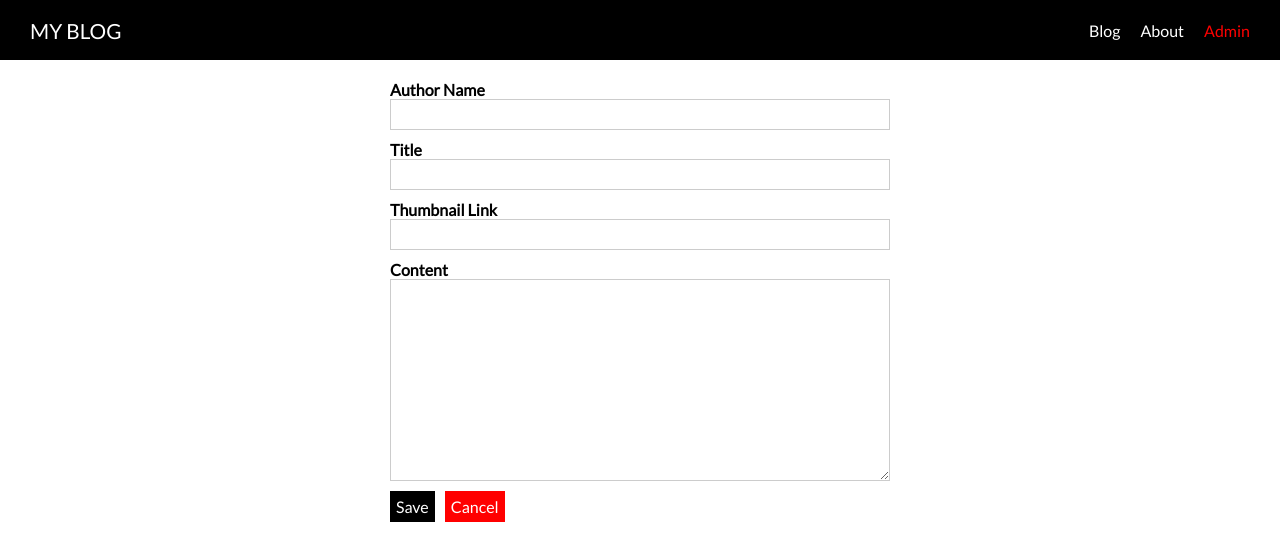
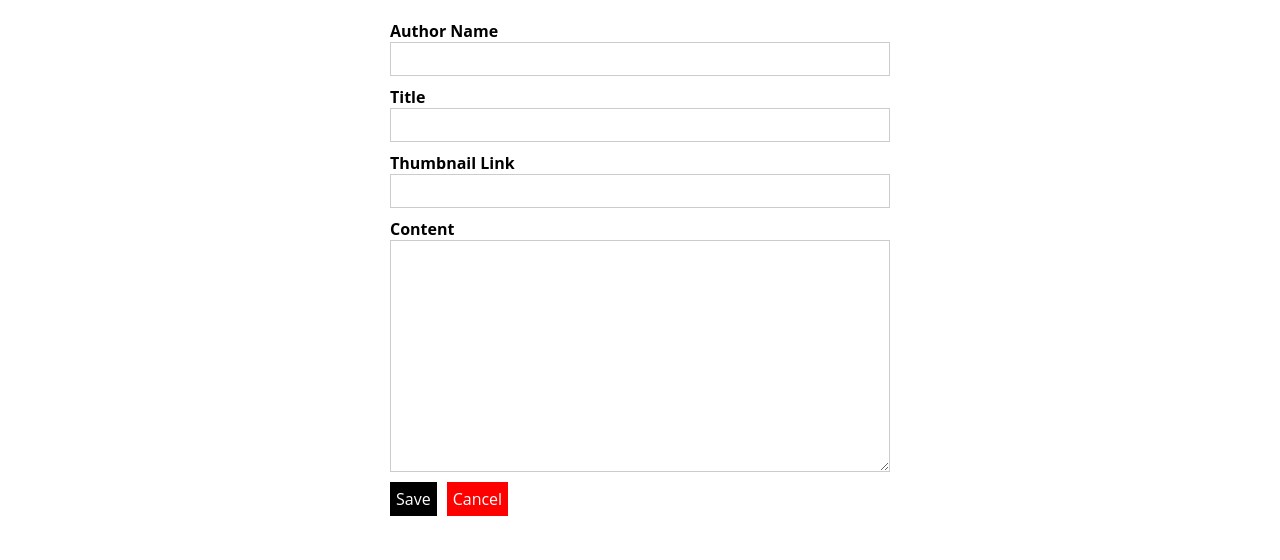
Before and after one commit to ale-xander/blog_with_VueJS, a Nuxt app: page /admin/new-post in a window 1280 px wide. Shown: the top 560 px of the page. Built offline with nearby package versions, Linux system fonts and the light colour scheme.

Commit message:
added new layouts for admin and for errors

```diff
--- /dev/null
+++ b/layouts/admin.vue
@@ -0,0 +1,15 @@
+<template>
+  <div>
+    <nuxt/>
+  </div>
+</template>
+
+<style>
+html {
+  font-family: 'Open Sans', sans-serif;
+}
+
+body {
+  margin: 0;
+}
+</style>
--- a/layouts/default.vue
+++ b/layouts/default.vue
@@ -1,11 +1,10 @@
 <template>
   <div>
-    <TheHeader @sidenavToggle= "displaySidenav = !displaySidenav" />
+    <TheHeader @sidenavToggle="displaySidenav = !displaySidenav" />
     <TheSidenav
-      :show='displaySidenav'
-      @close= 'displaySidenav = false'
-    />
-    <nuxt />
+      :show="displaySidenav"
+      @close="displaySidenav = false" />
+    <nuxt/>
   </div>
 </template>
 
@@ -14,12 +13,12 @@
 import TheSidenav from '@/components/Navigation/TheSidenav'
 
 export default {
-  components:{
+  components: {
     TheHeader,
     TheSidenav
   },
-  data(){
-    return{
+  data() {
+    return {
       displaySidenav: false
     }
   }
@@ -27,13 +26,12 @@
 </script>
 
 
-
 <style>
 html {
-  font-family: 'Lato', sans-serif;
+  font-family: 'Open Sans', sans-serif;
 }
+
 body {
   margin: 0;
 }
-
 </style>
--- /dev/null
+++ b/layouts/error.vue
@@ -0,0 +1,22 @@
+<template>
+  <div class="error-page">
+    <h1>Oops, something went wrong!</h1>
+    <p>Back to <a href="/">safety</a>!</p>
+  </div>
+</template>
+
+<style scoped>
+.error-page {
+  text-align: center;
+}
+
+.error-page a {
+  text-decoration: none;
+  color: red;
+}
+
+.error-page a:hover,
+.error-page a:active {
+  color: salmon;
+}
+</style>
--- a/pages/admin/index.vue
+++ b/pages/admin/index.vue
@@ -18,7 +18,8 @@
   components: {
     PostList,
     AppButton
-  }
+  },
+  layout: 'admin'
 }
 </script>
 
--- a/pages/admin/new-post/index.vue
+++ b/pages/admin/new-post/index.vue
@@ -12,7 +12,8 @@
 export default {
   components: {
     AdminPostForm
-  }
+  },
+  layout: 'admin'
 };
 </script>
 
```
